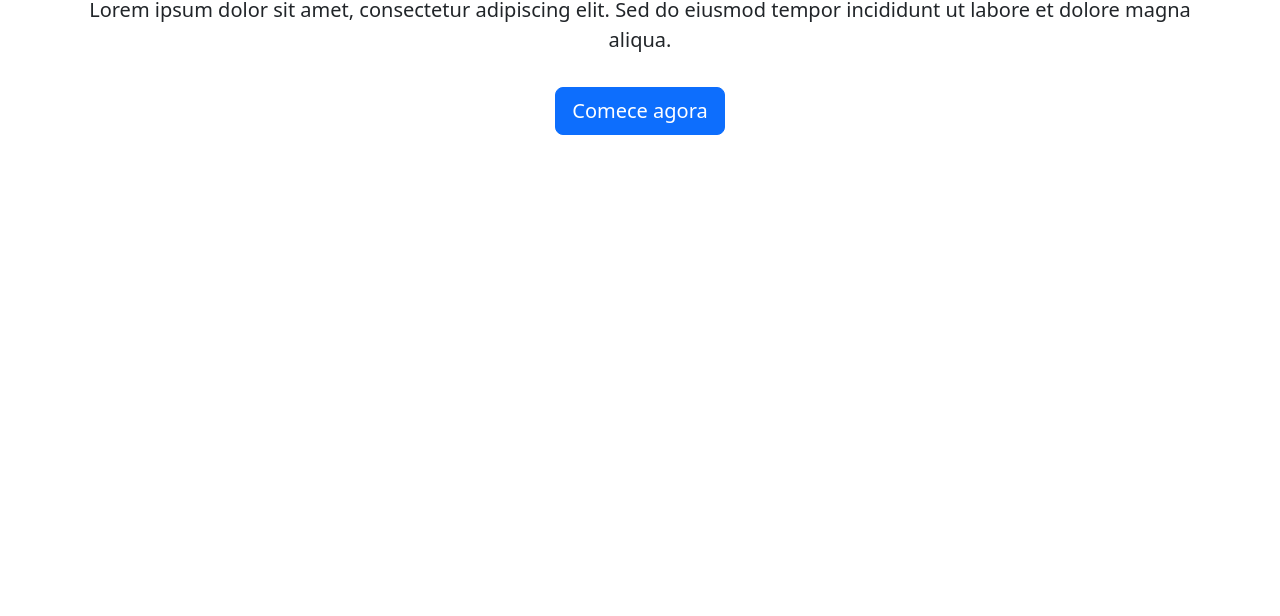
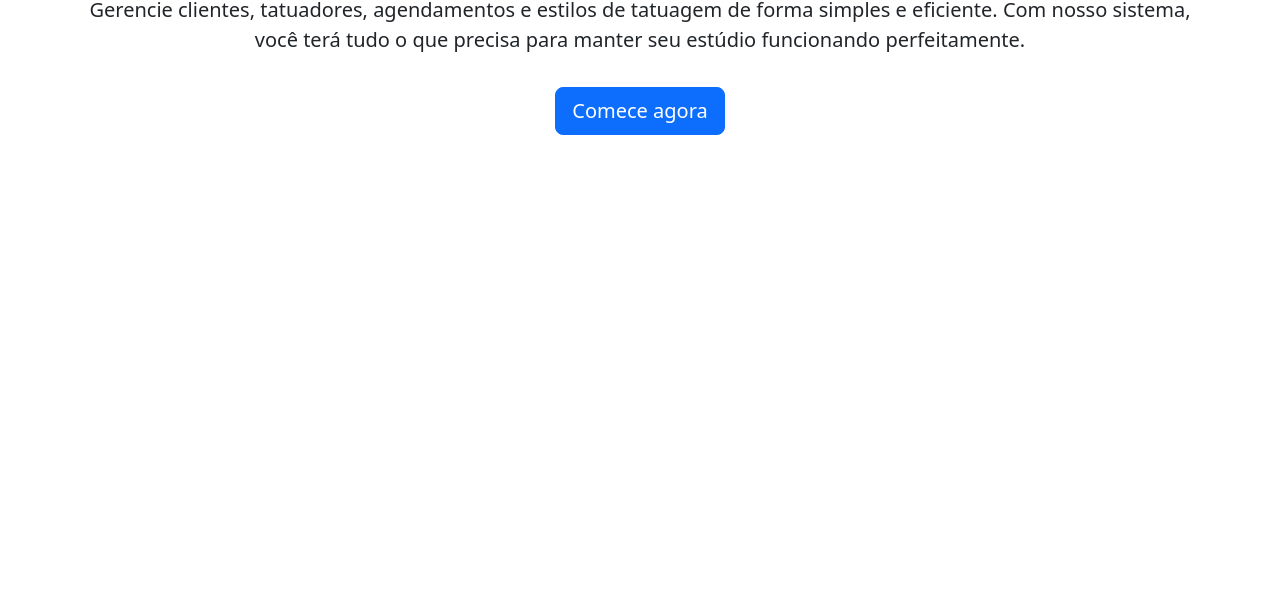
Before and after one commit to EduardoLuciano1/Sistema_Tatuagem, a plain HTML site: page frontend/index.html in a window 1280 px wide. Shown: the part 184-800 px from the top of the page. Drawn offline with nearby package versions, Linux system fonts and the light colour scheme.

Commit message:
projeto pronto

```diff
--- a/frontend/index.html
+++ b/frontend/index.html
@@ -18,7 +18,7 @@
   <div class="container py-5 text-center">
     <h1 class="display-4">Seu estúdio, organizado do seu jeito</h1>
     <p class="lead">
-      Lorem ipsum dolor sit amet, consectetur adipiscing elit. Sed do eiusmod tempor incididunt ut labore et dolore magna aliqua.
+      Gerencie clientes, tatuadores, agendamentos e estilos de tatuagem de forma simples e eficiente. Com nosso sistema, você terá tudo o que precisa para manter seu estúdio funcionando perfeitamente.
     </p>
     <a href="login.html" class="btn btn-primary btn-lg mt-3">Comece agora</a>
   </div>
--- a/frontend/js/auth.js
+++ b/frontend/js/auth.js
@@ -1,9 +1,3 @@
-// ============================================================
-// js/auth.js — Funções compartilhadas de autenticação
-// Descrição: Usadas por toda tela protegida, pra checar login
-//            e mandar o token em toda requisição pra API.
-// ============================================================
-
 function protegerPagina() {
   const token = localStorage.getItem('token')
   if (!token) {
```
